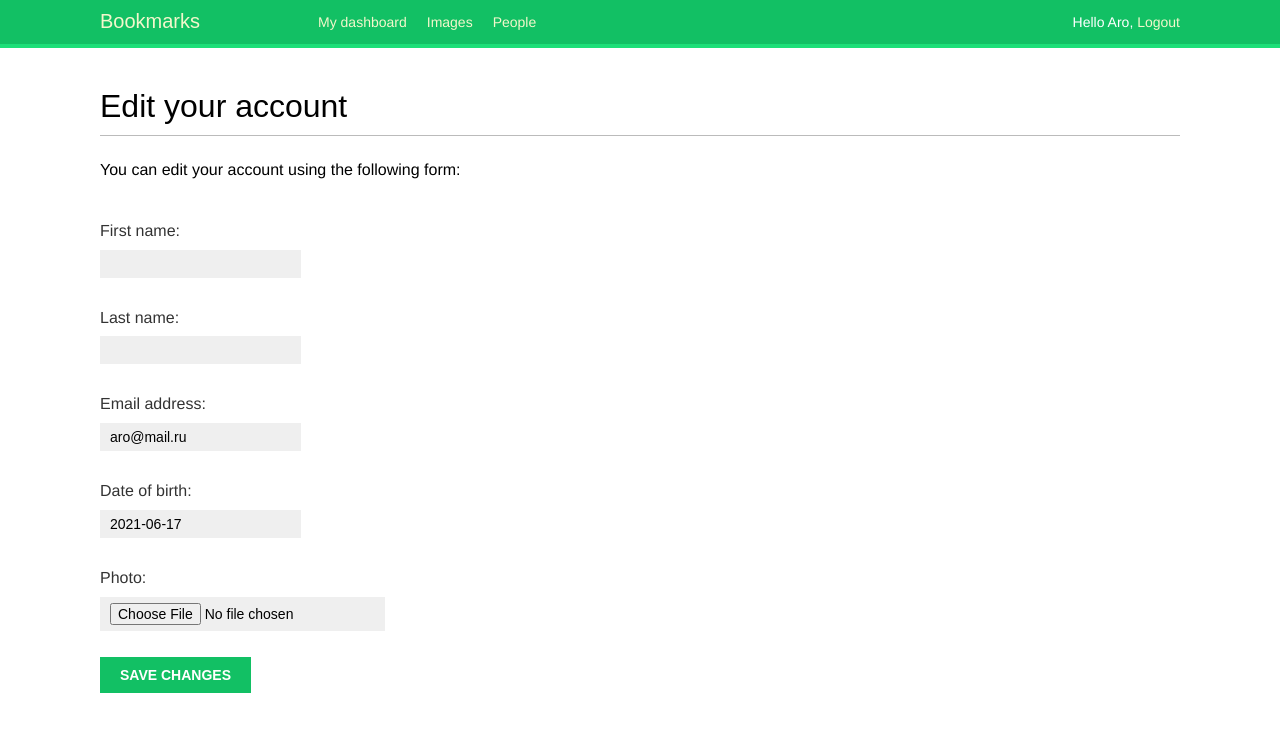
After one commit to Aro-M/bookmarks, a Django app: page /account/edit/ in a window 1280 px wide. The commit adds this page. Shown: the top 732 px of the page. Run offline with Django 4.2, Linux system fonts and the light colour scheme; a user stored in the database is signed in; data comes from the database, SQL or seed files in the repository; both versions use the stored data as it was after the commit; some web fonts are replaced.

Commit message:
third_commit_with_a_branch

```diff
--- a/account/forms.py
+++ b/account/forms.py
@@ -20,6 +20,12 @@ class UserRegistrationForm(forms.ModelForm):
             raise forms.ValidationError('Passwords don\'t match.')
         return cd['password2']
 
+    def clean_email(self):
+        data = self.cleaned_data['email']
+        if User.objects.filter(email=data).exists():
+            raise forms.ValidationError('Email already in use.')
+        return data
+
 class UserEditForm(forms.ModelForm):
     class Meta:
         model = User
@@ -29,3 +35,11 @@ class ProfileEditForm(forms.ModelForm):
     class Meta:
         model = Profile
         fields = ['date_of_birth','photo']
+
+    def clean_email(self):
+        data = self.cleaned_data['email']
+        qs = User.objects.exclude(id=self.instance.id) \
+            .filter(email=data)
+        if qs.exists():
+            raise forms.ValidationError(' Email already in use.')
+        return data
--- a/account/models.py
+++ b/account/models.py
@@ -2,7 +2,7 @@ from django.db import models
 from django.conf import  settings
 
 class Profile(models.Model):
-    user  = models.OneToOneField(settings.AUTH_USER_MODEL,
+    user = models.OneToOneField(settings.AUTH_USER_MODEL,
                                  on_delete=models.CASCADE)
     date_of_birth = models.DateField(blank=True,null=True)
     photo = models.ImageField(upload_to='users/%Y/%m/%d/',
--- /dev/null
+++ b/account/templates/account/edit.html
@@ -0,0 +1,14 @@
+{% extends "base.html" %}
+
+{% block title %}Edit your account{% endblock %}
+
+{% block content %}
+  <h1>Edit your account</h1>
+  <p>You can edit your account using the following form:</p>
+  <form method="post" enctype="multipart/form-data">
+    {{ user_form.as_p }}
+    {{ profile_form.as_p }}
+    {% csrf_token %}
+    <p><input type="submit" value="Save changes"></p>
+  </form>
+{% endblock %}
--- a/account/templates/base.html
+++ b/account/templates/base.html
@@ -10,7 +10,7 @@
     <span class="logo">Bookmarks</span>
     {% if request.user.is_authenticated %}
       <ul class="menu">
- <li {% if section == "dashboard" %} class="selected" {% endif %}>
+        <li {% if section == "dashboard" %}class="selected"{% endif %}>
           <a href="{% url 'dashboard' %}">My dashboard</a>
         </li>
         <li {% if section == "images" %}class="selected"{% endif %}>
@@ -28,9 +28,18 @@
       {% else %}
         <a href="{% url 'login' %}">Log-in</a>
       {% endif %}
- </span> </span>
-
+    </span>
   </div>
+  {% if messages %}
+    <ul class="messages">
+      {% for message in messages %}
+        <li class="{{ message.tags }}">
+          {{ message|safe }}
+          <a href="#" class="close">x</a>
+        </li>
+      {% endfor %}
+    </ul>
+  {% endif %}
   <div id="content">
     {% block content %}
     {% endblock %}
--- a/account/urls.py
+++ b/account/urls.py
@@ -28,6 +28,7 @@ urlpatterns = [
     path("", include('django.contrib.auth.urls')),
     path("",views.dashboard ,name='dashboard'),
     path("register/" ,views.register,name='register'),
+    path('edit/', views.edit,name='edit'),
 
 
 ]
--- a/account/views.py
+++ b/account/views.py
@@ -1,73 +1,85 @@
+from django.http import HttpResponse
 from django.shortcuts import render
-from django.http import  HttpResponse
-from django.shortcuts import  render
-from django.contrib.auth import authenticate,login
-from django.contrib.auth.decorators import  login_required
-from .forms import  LoginForm ,UserRegistrationForm, \
-                    UserEditForm,ProfileEditForm
-from .models import  Profile
+from django.contrib.auth import authenticate, login
+from django.contrib.auth.decorators import login_required
+from django.contrib import messages
+from .forms import LoginForm, UserRegistrationForm, \
+                   UserEditForm, ProfileEditForm
+from .models import Profile
 
 
-@login_required
-def edit(request):
-    if request.method == "POST":
-        user_form = UserEditForm(instance=request.user,
-                                 data=request.POST)
-        profile_form = ProfileEditForm(instance=request.user.profile,
-                                 data = request.POST,
-                                 files=request.FILES)
-        if user_form.is_valid() and profile_form.is_valid():
-            user_form.save()
-            profile_form.save()
-
-    else:
-        user_form = UserEditForm(instance=request.user)
-        profile_form  = ProfileEditForm(
-                                instance=request.user.profile)
-    return  render(request,'account/edit.html',
-                   {'user_form': user_form,
-                    'profile_from' :profile_form})
-def register(request):
-    if request.method == "POST":
-        user_form = UserRegistrationForm(request.POST)
-        if user_form.is_valid():
-            new_user = user_form.save(commit=False)
-            new_user.set_password(
-                user_form.cleaned_data['password'])
-            new_user.save()
-            Profile.objects.create(user=new_user)
-            return  render(request,
-                           'account/register_done.html',
-                           {'new_user' : new_user})
-    else:
-        user_form = UserRegistrationForm()
-    return  render(request,
-                   'account/register.html',
-                   {'user_form':user_form})
 def user_login(request):
-    if request.method == "POST":
+    if request.method == 'POST':
         form = LoginForm(request.POST)
         if form.is_valid():
-            cd  = form.cleaned_data
+            cd = form.cleaned_data
             user = authenticate(request,
-                                username = cd['username'],
-                                password = cd['password'],
-                                email = cd['email'],
-                                    )
-            if  user is not None:
+                                username=cd['username'],
+                                password=cd['password'])
+            if user is not None:
                 if user.is_active:
                     login(request, user)
-                    return HttpResponse("Authenticated successfully")
+                    return HttpResponse('Authenticated successfully')
                 else:
-                    return HttpResponse("Disabled account")
+                    return HttpResponse('Disabled account')
             else:
-                return HttpResponse("Invalid login")
+                return HttpResponse('Invalid login')
     else:
         form = LoginForm()
-    return  render(request,'account/login.html',{'form':form})
+    return render(request, 'account/login.html', {'form': form})
+
 
 @login_required
 def dashboard(request):
     return render(request,
                   'account/dashboard.html',
-                  {'section':'dashboard'})
+                  {'section': 'dashboard'})
+
+
+def register(request):
+    if request.method == 'POST':
+        user_form = UserRegistrationForm(request.POST)
+        if user_form.is_valid():
+            # Create a new user object but avoid saving it yet
+            new_user = user_form.save(commit=False)
+            # Set the chosen password
+            new_user.set_password(
+                user_form.cleaned_data['password'])
+            # Save the User object
+            new_user.save()
+            # Create the user profile
+            Profile.objects.create(user=new_user)
+            return render(request,
+                          'account/register_done.html',
+                          {'new_user': new_user})
+    else:
+        user_form = UserRegistrationForm()
+    return render(request,
+                  'account/register.html',
+                  {'user_form': user_form})
+
+
+@login_required
+def edit(request):
+    if request.method == 'POST':
+        user_form = UserEditForm(instance=request.user,
+                                 data=request.POST)
+        profile_form = ProfileEditForm(
+                                    instance=request.user.profile,
+                                    data=request.POST,
+                                    files=request.FILES)
+        if user_form.is_valid() and profile_form.is_valid():
+            user_form.save()
+            profile_form.save()
+            messages.success(request, 'Profile updated '\
+                                      'successfully')
+        else:
+            messages.error(request, 'Error updating your profile')
+    else:
+        user_form = UserEditForm(instance=request.user)
+        profile_form = ProfileEditForm(
+                                    instance=request.user.profile)
+    return render(request,
+                  'account/edit.html',
+                  {'user_form': user_form,
+                   'profile_form': profile_form})
```
Also changed, not shown: account/authentication.py (added, +20 -0 lines), account/templates/account/dashboard.html (+6 -2 lines), bookmarks/settings.py (+45 -48 lines), bookmarks/urls.py (+6 -6 lines), db.sqlite3, 1 other file. Lines whose indentation alone changed are shown as unchanged.
